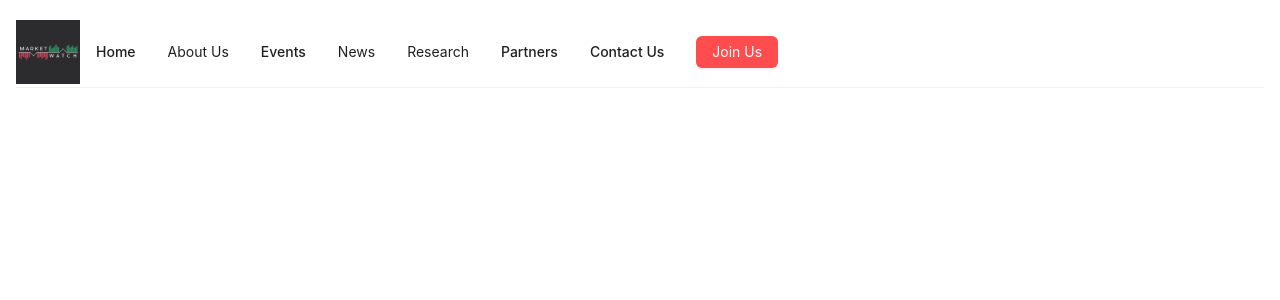
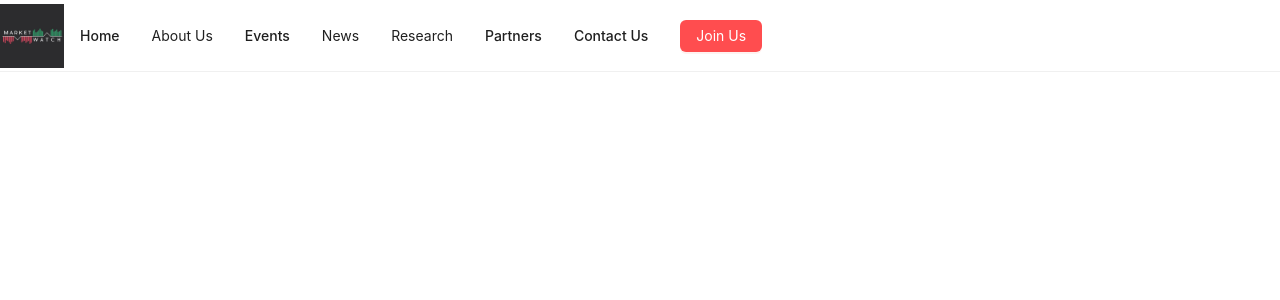
Before and after one commit to yash2mehta/website, a React (Vite) app: page / in a window 1280 px wide. Shown: the top 300 px of the page. Built offline with nearby package versions, Linux system fonts and the light colour scheme.

Commit message:
removed root padding

```diff
--- a/src/App.css
+++ b/src/App.css
@@ -1,7 +1,7 @@
 #root {
   /* max-width: 1280px; */
   /* margin: 0 auto; */
-  padding: 1rem;
+  /* padding: 1rem; */
   /* text-align: center; */
 }
 
```
